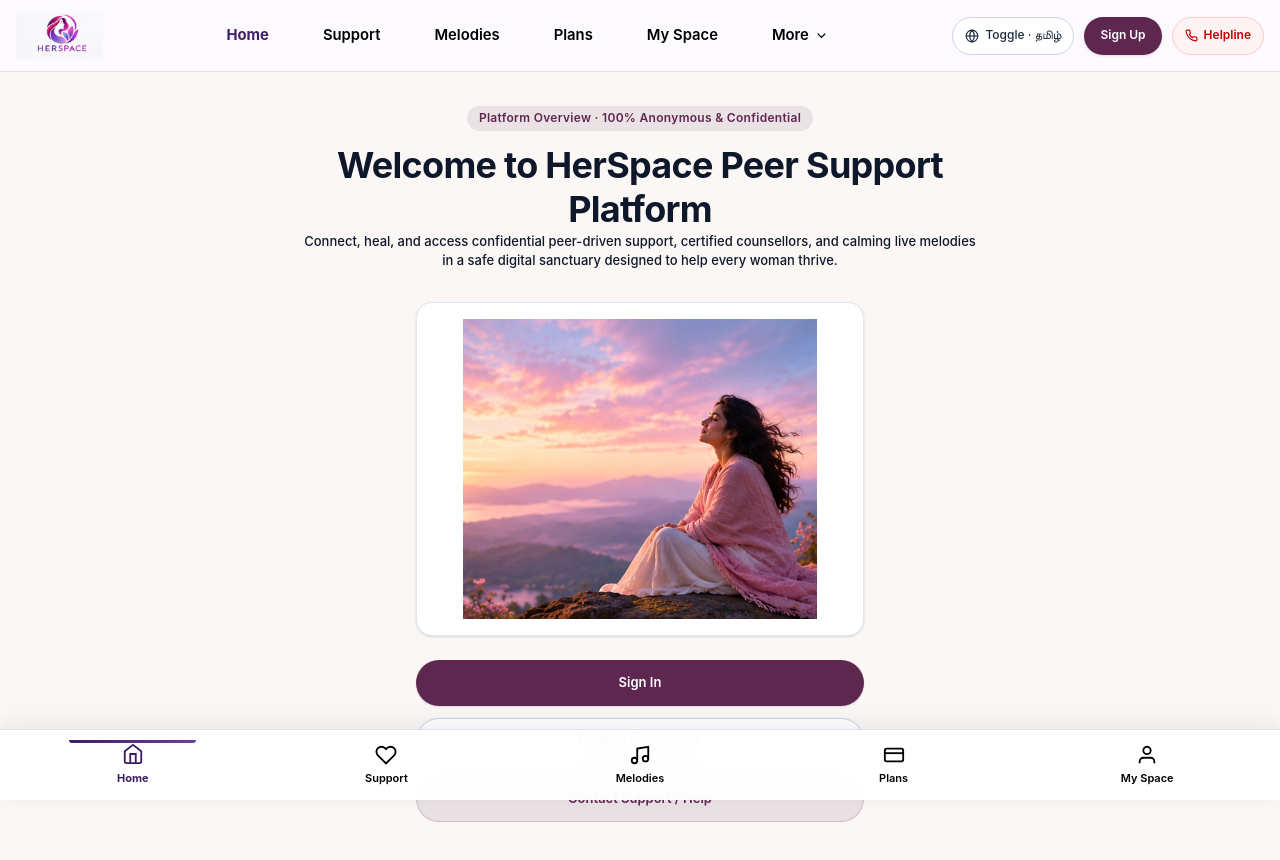
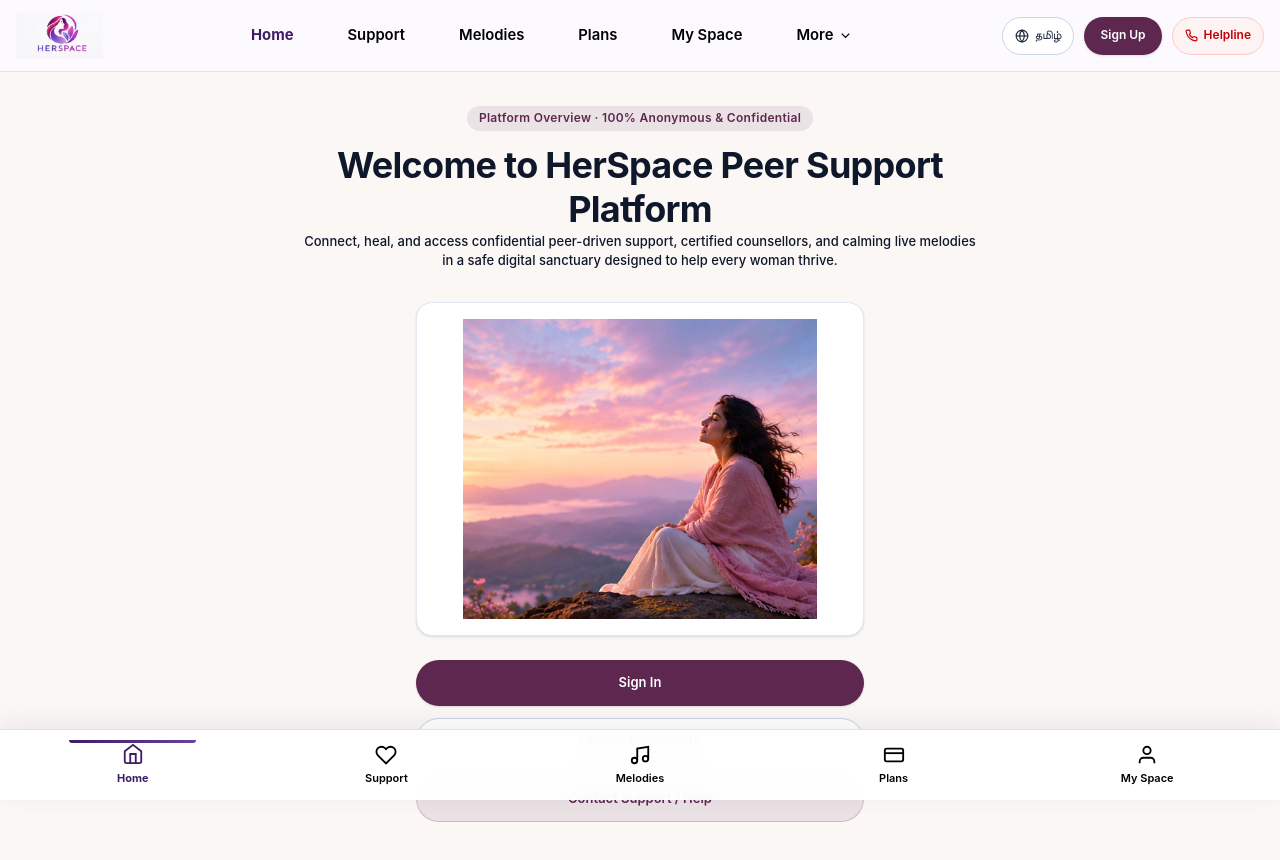
Before and after one commit to sheedigimarketer-glitch/RDGI-Tech-Solutions, a React (Vite) app: page / in a window 1280 px wide. Shown: the top 860 px of the page. Built offline with nearby package versions, Linux system fonts and the light colour scheme; no server answers.

Commit message:
Show only Tamil on the Tamil language switch

```diff
--- a/src/components/Header.tsx
+++ b/src/components/Header.tsx
@@ -256,7 +256,7 @@ export const Header: React.FC = () => {
               <line x1="2" y1="12" x2="22" y2="12"></line>
               <path d="M12 2a15.3 15.3 0 0 1 4 10 15.3 15.3 0 0 1-4 10 15.3 15.3 0 0 1-4-10 15.3 15.3 0 0 1 4-10z"></path>
             </svg>
-            <span>{lang === 'en' ? 'Toggle · தமிழ்' : 'Toggle · EN'}</span>
+            <span>{lang === 'en' ? 'தமிழ்' : 'Toggle · EN'}</span>
           </button>
 
           {/* Top Line Sign Up Button (Always Visible when signed out) */}
```
